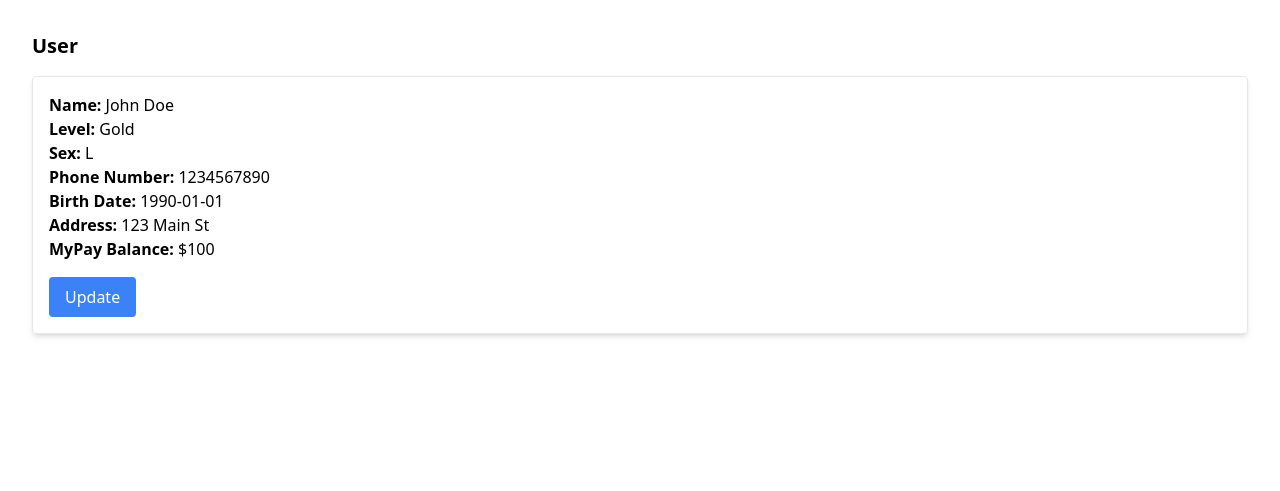
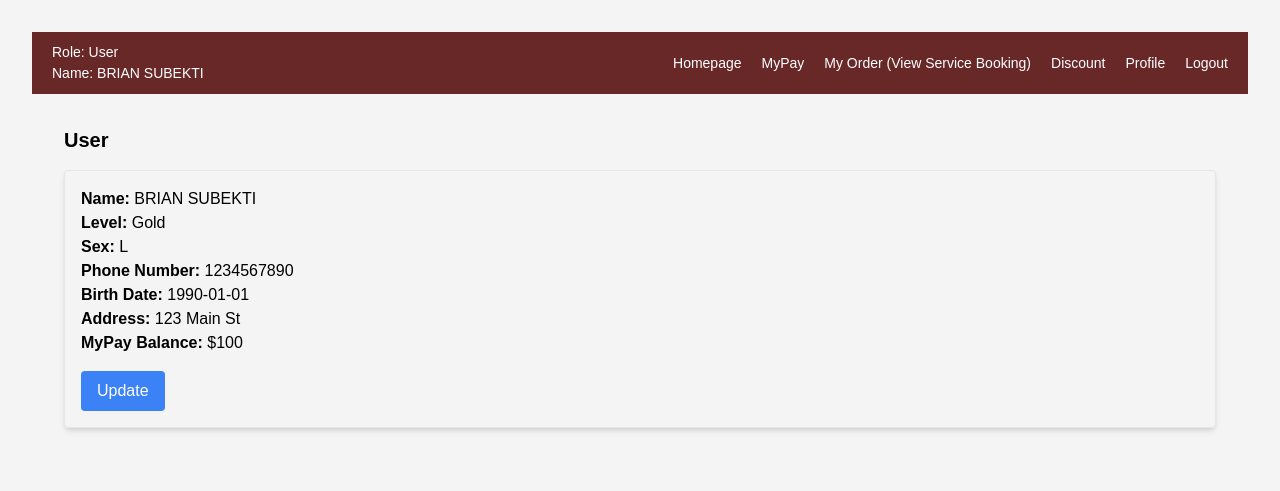
Before and after one commit to MasterTapz/Bikunslayer-GA2, a Django app: template main/templates/user_profile.html in a window 1280 px wide. Shown: the top 491 px of the page. Run offline with Django 5.2, Linux system fonts and the light colour scheme; the template is opened without the code that fills it, so the values that code supplies are empty; parts of the project's set-up code (start-up, migrations or seed data) failed here and were passed over; some libraries are stand-ins or nearby versions.

Commit message:
bs runserver

```diff
--- a/Bikunslayer/urls.py
+++ b/Bikunslayer/urls.py
@@ -19,6 +19,7 @@ from django.urls import path, include
 
 urlpatterns = [
     path('admin/', admin.site.urls),
-    path('',include('booking.urls')),
+    path('',include('main.urls')),
+
 
 ]
--- a/main/templates/login.html
+++ b/main/templates/login.html
@@ -7,6 +7,7 @@
   <script src="https://cdn.tailwindcss.com"></script>
 </head>
 <body class="bg-gray-100 font-sans">
+  {% include 'guest_navbar.html' %}
 
   <div class="min-h-screen flex flex-col justify-center items-center bg-white">
     <h2 class="text-2xl font-bold mb-6">Login</h2>
@@ -36,7 +37,7 @@
       </button>
     </form>
     <p class="mt-4">
-      Don't have an account? <a href="register.html" class="text-blue-600 hover:underline">Register</a>
+      Don't have an account? <a href="{% url 'register' %}" class="text-blue-600 hover:underline">Register</a>
     </p>
   </div>
 
--- a/main/templates/register.html
+++ b/main/templates/register.html
@@ -7,6 +7,9 @@
   <script src="https://cdn.tailwindcss.com"></script>
 </head>
 <body class="bg-gray-100">
+
+  {% include 'guest_navbar.html' %}
+
 
   <!-- Container -->
   <div class="flex justify-center items-center min-h-screen">
--- a/main/templates/user_profile.html
+++ b/main/templates/user_profile.html
@@ -7,11 +7,17 @@
   <script src="https://cdn.tailwindcss.com"></script>
 </head>
 <body class="p-8">
+
+  <!-- Include Navbar -->
+  {% include 'user_navbar.html' %}
+
+  <!-- User Profile Section -->
+  <main class="p-8">
     <h2 class="text-xl font-semibold mb-4">User</h2>
     <div class="space-y-8">
       <!-- Display Information -->
       <div class="p-4 border rounded shadow-md">
-      <p><span class="font-semibold">Name:</span> John Doe</p>
+        <p><span class="font-semibold">Name:</span> BRIAN SUBEKTI</p>
         <p><span class="font-semibold">Level:</span> Gold</p>
         <p><span class="font-semibold">Sex:</span> L</p>
         <p><span class="font-semibold">Phone Number:</span> 1234567890</p>
@@ -28,7 +34,7 @@
         <form class="space-y-4">
           <div>
             <label class="block font-semibold">Name:</label>
-          <input type="text" class="w-full p-2 border rounded" placeholder="John Doe" />
+            <input type="text" class="w-full p-2 border rounded" placeholder="BRIAN SUBEKTI" />
           </div>
           <div>
             <label class="block font-semibold">Password:</label>
@@ -53,15 +59,17 @@
             <label class="block font-semibold">Address:</label>
             <input type="text" class="w-full p-2 border rounded" placeholder="123 Main St" />
           </div>
-        <button class="mt-4 px-4 py-2 bg-green-500 text-white rounded hover:bg-green-600">Submit</button>
+          <button class="mt-4 px-4 py-2 bg-blue-500 text-white rounded hover:bg-green-600">Submit</button>
         </form>
       </div>
     </div>
+  </main>
 
   <script>
     document.getElementById("showUserForm").addEventListener("click", function () {
       document.getElementById("userForm").classList.toggle("hidden");
     });
   </script>
+
 </body>
 </html>
--- /dev/null
+++ b/main/urls.py
@@ -0,0 +1,10 @@
+from django.urls import path
+from main.views import main,login,register,user_profile,worker_profile
+
+urlpatterns = [
+    path('', main, name='main'),
+    path('login/', login, name='login'),
+    path('register/', register, name='register'),
+    path('user_profile/', user_profile, name='user_profile'),
+    path('worker_profile/', worker_profile, name='worker_profile'),
+]
--- a/templates/user_navbar.html
+++ b/templates/user_navbar.html
@@ -1,20 +1,62 @@
-<nav class="bg-gray-800 p-4">
-    <div class="max-w-7xl mx-auto flex justify-between items-center">
-      <div class="text-white text-2xl font-semibold">Logo</div>
-      <div class="space-x-6 hidden md:flex">
-        <span class="text-white">User</span>
-        <a href="/homepage" class="text-white hover:text-gray-400">Homepage</a>
-        <a href="/mypay" class="text-white hover:text-gray-400">MyPay</a>
-        <a href="/my-orders" class="text-white hover:text-gray-400">My Order</a>
-        <a href="/discount" class="text-white hover:text-gray-400">Discount</a>
-        <a href="user_profile" class="text-white hover:text-gray-400">Profile</a>
-        <a href="/logout" class="text-white hover:text-gray-400">Logout</a>
-      </div>
+<!DOCTYPE html>
+<html lang="en">
+<head>
+  <meta charset="UTF-8">
+  <meta name="viewport" content="width=device-width, initial-scale=1.0">
+  <title>Navbar Layout</title>
+  <style>
+    /* General Styles */
+    body {
+      margin: 0;
+      font-family: Arial, sans-serif;
+      background-color: #f4f4f4;
+    }
 
-  <script>
-    const menuBtn = document.getElementById('mobile-menu-btn');
-    const menu = document.getElementById('mobile-menu');
-    menuBtn.addEventListener('click', () => {
-      menu.classList.toggle('hidden');
-    });
-  </script>
+    /* Navbar Styles */
+    .navbar {
+      display: flex;
+      justify-content: space-between;
+      align-items: center;
+      background-color: #692828;
+      color: white;
+      padding: 10px 20px;
+    }
+
+    .user-info p {
+      margin: 0;
+      font-size: 14px;
+    }
+
+    .nav-links {
+      display: flex;
+      gap: 20px;
+    }
+
+    .nav-links a {
+      color: white;
+      text-decoration: none;
+      font-size: 14px;
+    }
+
+    .nav-links a:hover {
+      text-decoration: underline;
+    }
+  </style>
+</head>
+<body>
+  <header class="navbar">
+    <div class="user-info">
+      <p>Role: User</p>
+      <p>Name: BRIAN SUBEKTI</p>
+    </div>
+    <nav class="nav-links">
+      <a href="{% url 'main' %}">Homepage</a>
+      <a href="#">MyPay</a>
+      <a href="#">My Order (View Service Booking)</a>
+      <a href="#">Discount</a>
+      <a href="#">Profile</a>
+      <a href="#">Logout</a>
+    </nav>
+  </header>
+</body>
+</html>
```
Also changed, not shown: main/templates/main.html (+6 -4 lines), main/templates/worker_profile.html (+7 -3 lines), main/views.py (+14 -1 lines), templates/guest_navbar.html (+52 -29 lines), templates/worker_navbar.html (+61 -19 lines). Lines whose indentation alone changed are shown as unchanged.
